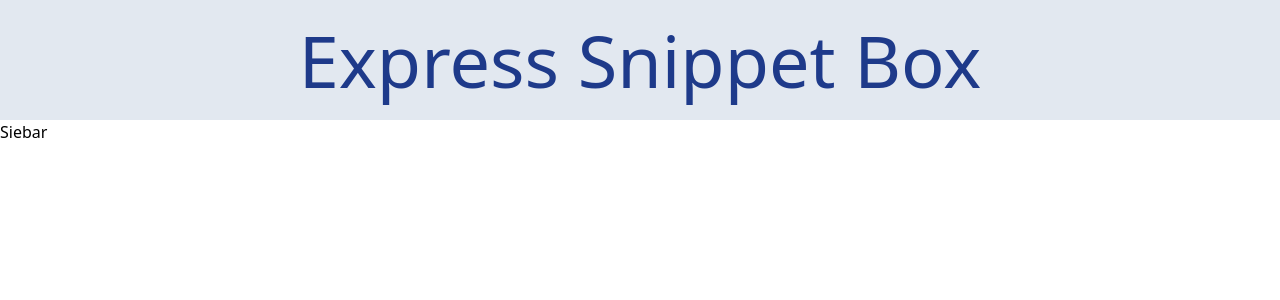
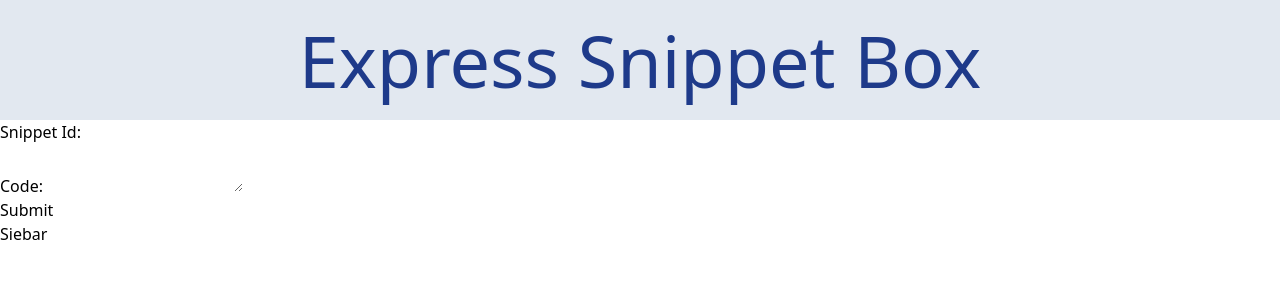
Before and after one commit to ChrisForti/api-ui, a React (Vite) app: page / in a window 1280 px wide. Shown: the top 300 px of the page. Built offline with nearby package versions, Linux system fonts and the light colour scheme.

Commit message:
updated vit.config to use the proper naming of repo.

```diff
--- a/src/App.tsx
+++ b/src/App.tsx
@@ -1,13 +1,13 @@
 import { Header } from "./components/Header";
 import { Sidebar } from "./components/Sidebar";
-// import SnippetForm from "./components/SnippetForm";
+import SnippetForm from "./components/SnippetForm";
 
 function App() {
   return (
     <div className="text-black">
       <Header />
       <div>
-        {/* <SnippetForm /> */}
+        <SnippetForm />
         <Sidebar />
       </div>
     </div>
--- a/vite.config.ts
+++ b/vite.config.ts
@@ -1,7 +1,7 @@
 import { defineConfig } from "vite";
 import react from "@vitejs/plugin-react";
 
-const base = process.env.NODE_ENV === "production" ? "/react-api-ui/" : "/";
+const base = process.env.NODE_ENV === "production" ? "/api-ui/" : "/";
 
 // https://vite.dev/config/
 export default defineConfig({
```
